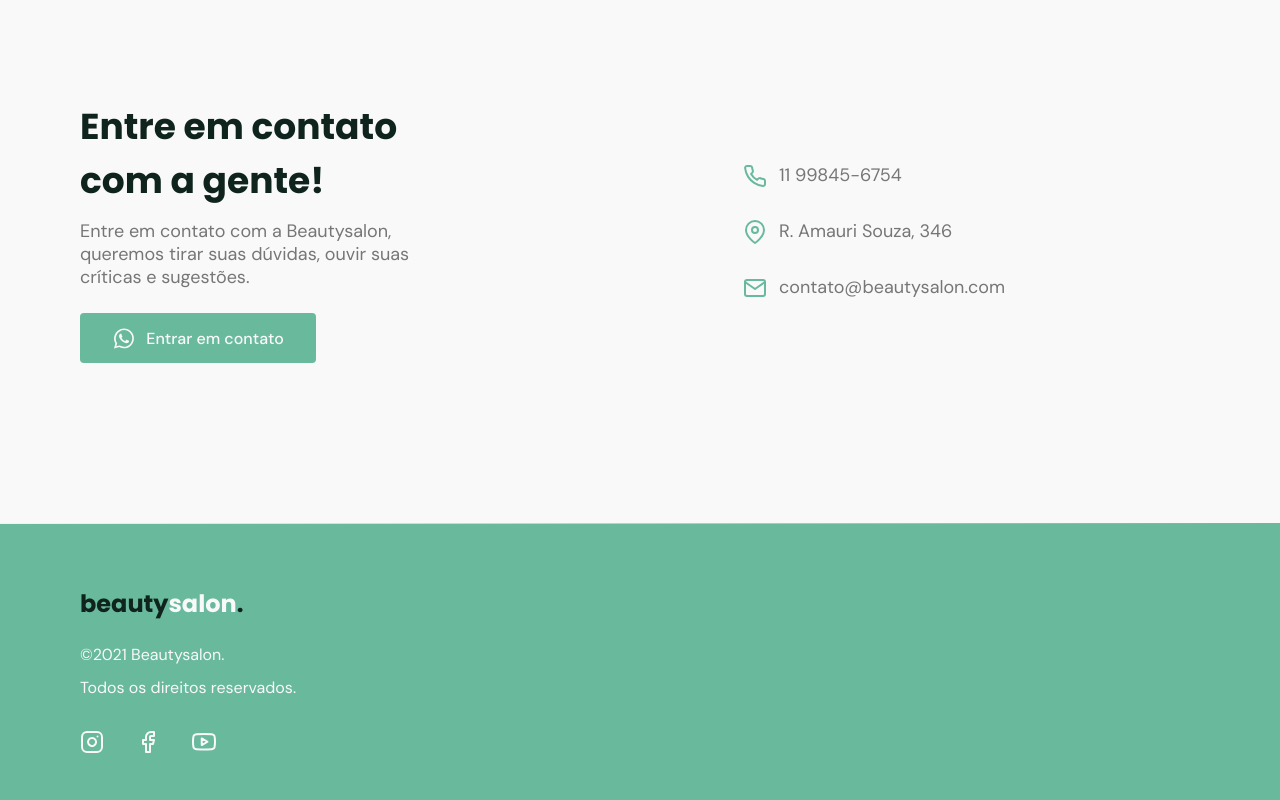
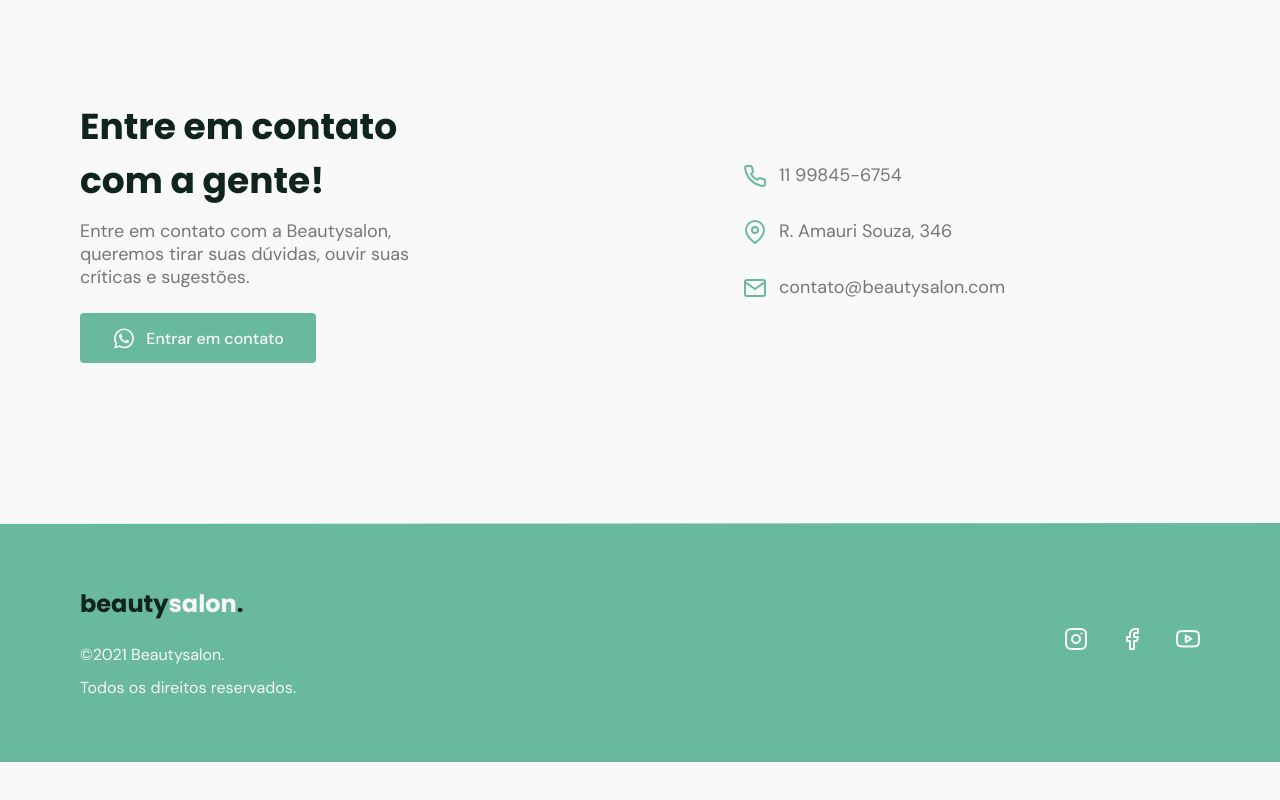
Before and after one commit to guilhermequeico/beautysalon, a plain HTML site: page index.html in a window 1280 px wide. Shown: the part 3240-4040 px from the top of the page. After the commit the page ends 4002 px from the top, so only its background shows below. Drawn offline with nearby package versions, Linux system fonts and the light colour scheme.

```diff
--- a/assets/css/footer.css
+++ b/assets/css/footer.css
@@ -31,3 +31,15 @@
 #footer .social a:hover {
     transform: translateY(-8px);
 }
+
+@media (min-width: 1200px) {
+    #footer .container {
+        grid-auto-flow: column;
+        align-items: center;
+        justify-content: space-between;
+    }
+
+    #footer .brand .logo {
+
+    }
+}
```
